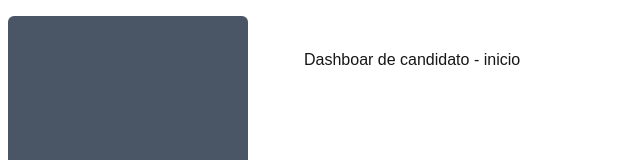
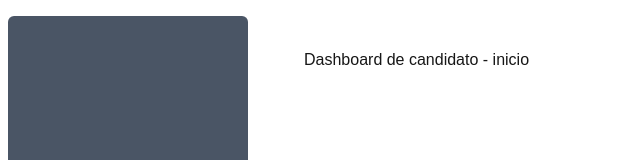
Before and after one commit to oscarquijanocruz/portal-empleo-frontend, a Next.js app: page /dashboard/candidato in a window 1280 px wide. Shown: the top 160 px of the page, without its empty margins (0-640 px from the left). Built offline with nearby package versions, Linux system fonts and the light colour scheme.

Commit message:
Avance en dashboard postulante

```diff
--- a/src/app/components/dashboard/SideBar.jsx
+++ b/src/app/components/dashboard/SideBar.jsx
@@ -16,7 +16,7 @@ export default function SideBar() {
         </div>
       </Link>
       <div className="flex grow flex-row justify-between space-x-2 md:flex-col md:space-x-0 md:space-y-2">
-        <NavLinks />
+          <NavLinks />
         <div className="hidden h-auto w-full grow rounded-md bg-gray-50 md:block"></div>
         <form>
           <button className="flex h-[48px] w-full grow items-center justify-center gap-2 rounded-md bg-gray-50 p-3 text-sm font-medium hover:bg-sky-100 hover:text-blue-600 md:flex-none md:justify-start md:p-2 md:px-3">
--- a/src/app/dashboard/candidato/page.jsx
+++ b/src/app/dashboard/candidato/page.jsx
@@ -3,6 +3,6 @@
 export default function DashboardPage() {
     return (
         <div>
-            <h1>Dashboar de candidato - inicio</h1>
+            <h1>Dashboard de candidato - inicio</h1>
         </div>
     )}
--- a/tsconfig.json
+++ b/tsconfig.json
@@ -14,6 +14,7 @@
     "module": "esnext",
     "esModuleInterop": true,
     "moduleResolution": "node",
+    "ignoreDeprecations": "6.0",
     "resolveJsonModule": true,
     "isolatedModules": true,
     "jsx": "preserve",
```
